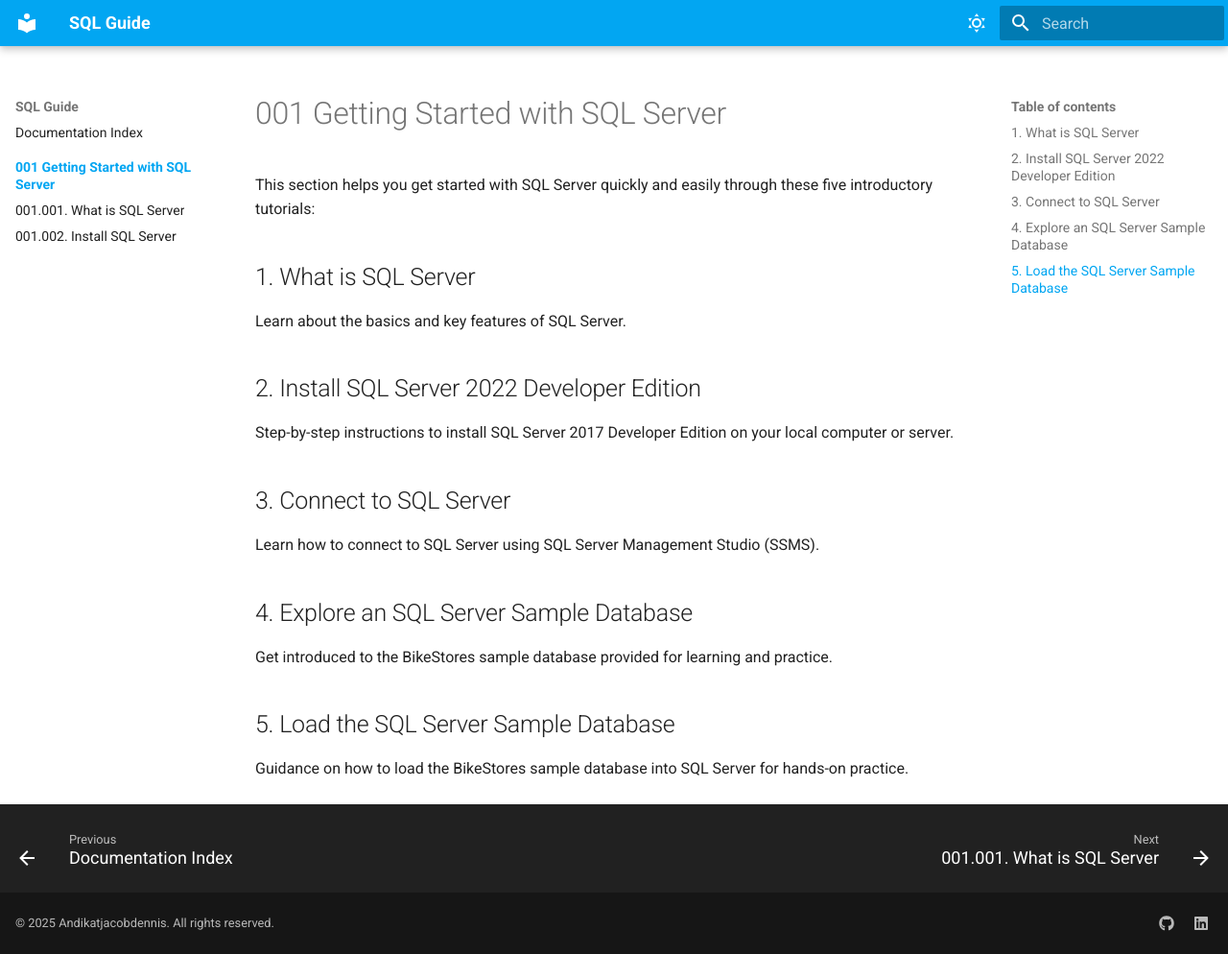
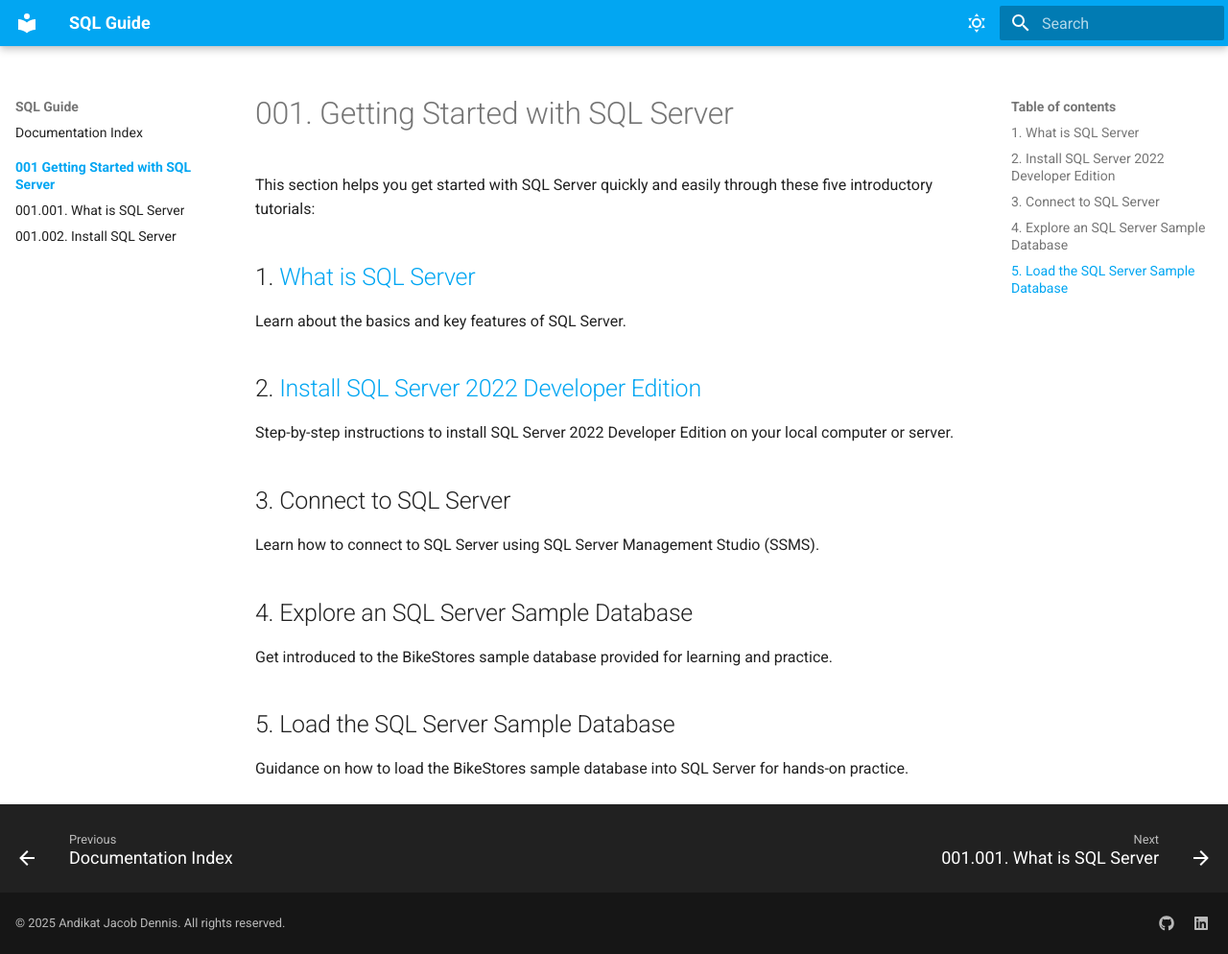
Before and after one commit to andikatjacobdennis/SQL_Guide, an MkDocs documentation site: the page built from docs/001_Getting_Started_with_SQL_Server/index.md, in a window 1280 px wide and 994 px high. Shown: the whole window at 96% size. Built offline with MkDocs 1.6.1 and Material for MkDocs 9.7.7, drawn with Linux system fonts in a browser that asks for light colours.

Commit message:
Refactor documentation for consistency: update section titles in index.md and correct SQL Server version in installation instructions

```diff
--- a/docs/001_Getting_Started_with_SQL_Server/index.md
+++ b/docs/001_Getting_Started_with_SQL_Server/index.md
@@ -1,14 +1,14 @@
-# 001 Getting Started with SQL Server
+# 001. Getting Started with SQL Server
 
 This section helps you get started with SQL Server quickly and easily through these five introductory tutorials:
 
-## 1. What is SQL Server
+## 1. [What is SQL Server](001.001.What_is_SQL_Server.md)
 
 Learn about the basics and key features of SQL Server.
 
-## 2. Install SQL Server 2022 Developer Edition
+## 2. [Install SQL Server 2022 Developer Edition](001.002.Install_SQL_Server.md)
 
-Step-by-step instructions to install SQL Server 2017 Developer Edition on your local computer or server.
+Step-by-step instructions to install SQL Server 2022 Developer Edition on your local computer or server.
 
 ## 3. Connect to SQL Server
 
--- a/mkdocs.yml
+++ b/mkdocs.yml
@@ -101,4 +101,4 @@ extra_css:
 #   - javascripts/extra.js # Uncomment if you have custom JS
 
 # --- Copyright ---
-copyright: "&copy; 2025 Andikatjacobdennis. All rights reserved." # More professional copyright format
+copyright: "&copy; 2025 Andikat Jacob Dennis. All rights reserved." # More professional copyright format
```
Also changed, not shown: docs/index.md (+1 -1 lines).
